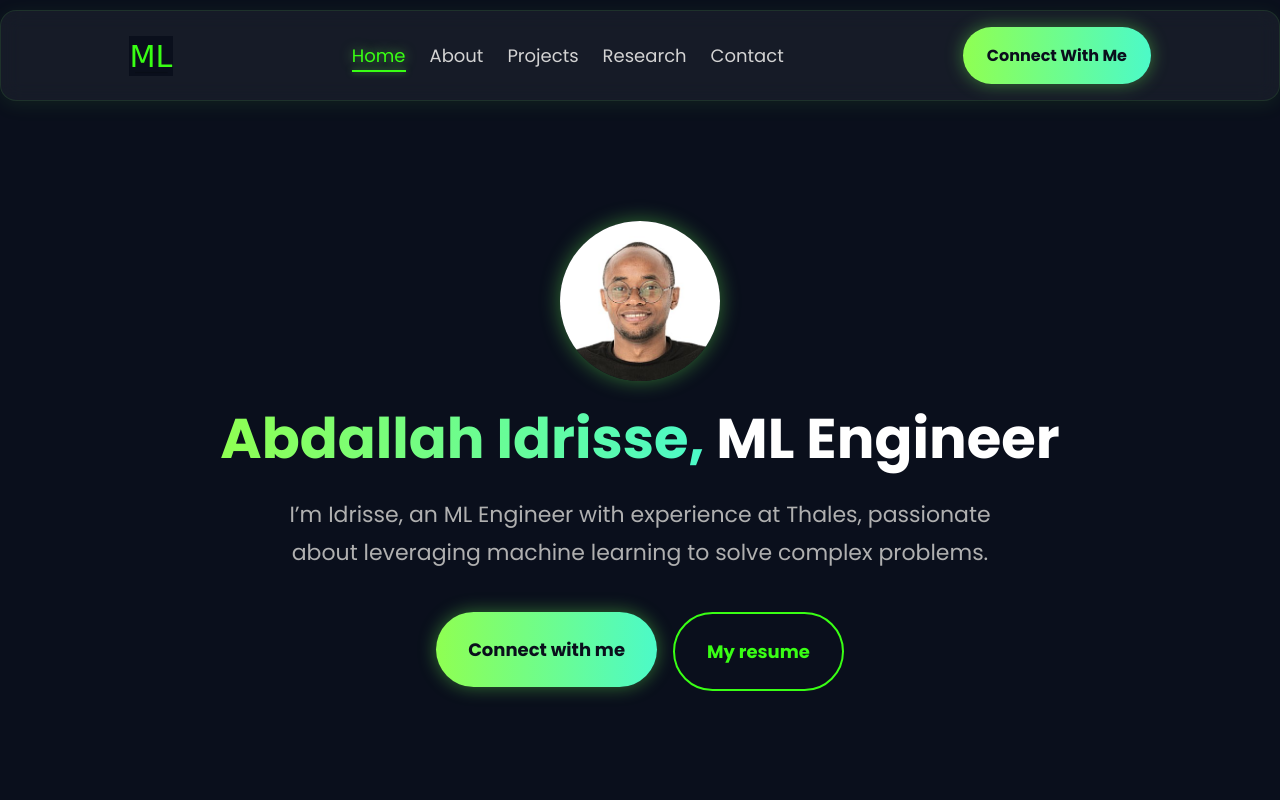
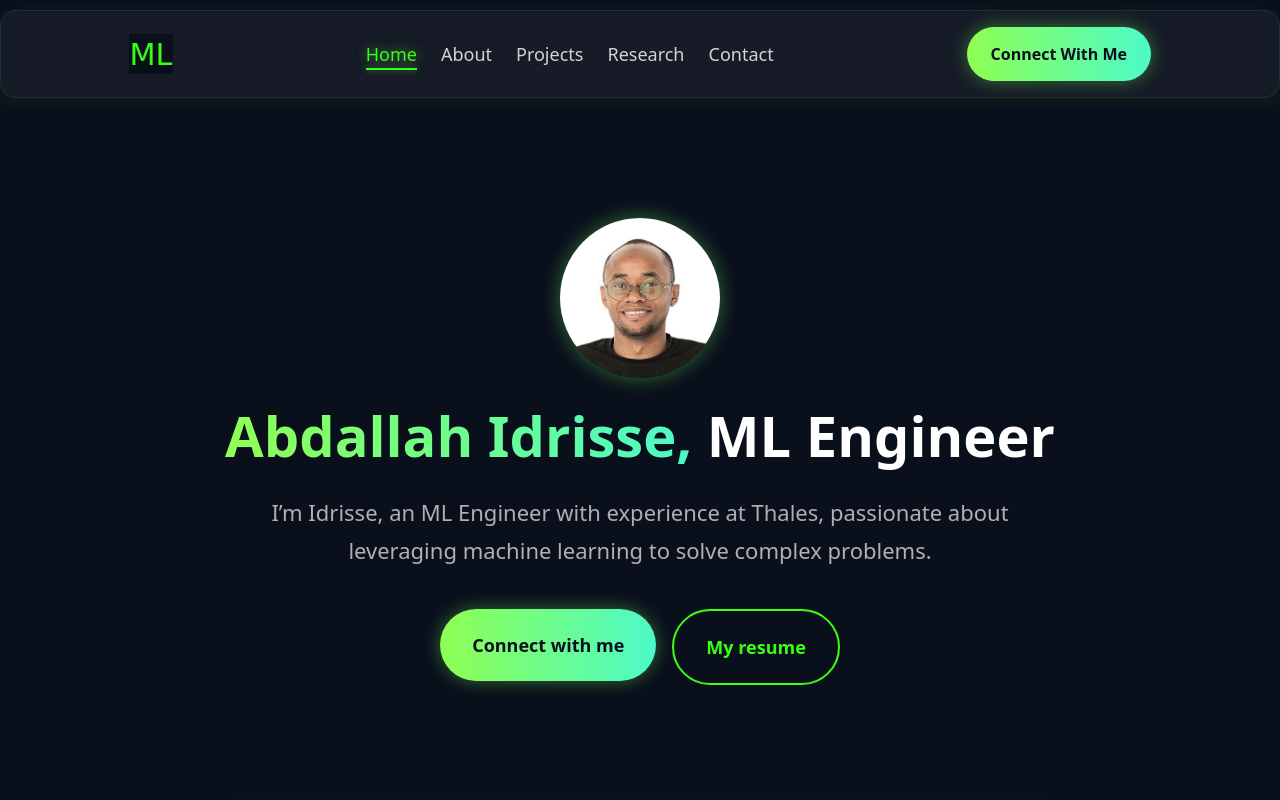
Before and after one commit to IdrisseAA/idrisseaa.github.io, a React (Vite) app: page / in a window 1280 px wide. Shown: the top 800 px of the page. Built offline with nearby package versions, Linux system fonts and the light colour scheme.

Commit message:
Changed the font family

```diff
--- a/src/styles/global.css
+++ b/src/styles/global.css
@@ -1,15 +1,38 @@
-/* Global styles */
-@import url('https://fonts.googleapis.com/css2?family=Poppins:wght@400;700&family=Roboto+Mono:wght@400&display=swap');
+/* 1. Imports - Only import what is strictly necessary */
+@import url('https://fonts.googleapis.com/css2?family=Roboto+Mono:wght@400&display=swap');
 @import url('./reset.css');
 @import url('./variables.css');
 
-h1, h2, h3 {
+/* 2. Base Styles */
+body {
+    background-color: var(--bg-primary);
+    color: var(--white);
+    font-family: var(--font-primary);
+    margin: 0;
+    /* Improves font rendering on macOS and Linux */
+    -webkit-font-smoothing: antialiased;
+    -moz-osx-font-smoothing: grayscale;
+}
+
+/* 3. Typography Hierarchy */
+h1, h2, h3, h4, h5, h6 {
     font-family: var(--font-primary);
     font-weight: 700;
     color: var(--white);
+    margin: 0;
 }
 
 p {
+    font-family: var(--font-primary);
     font-size: 16px;
+    line-height: 1.6; /* Improved readability for descriptions */
     color: var(--text-soft);
+    margin: 0;
 }
+
+/* 4. Utility for the React Root */
+#root {
+    min-height: 100vh;
+    display: flex;
+    flex-direction: column;
+}
--- a/src/styles/variables.css
+++ b/src/styles/variables.css
@@ -12,8 +12,9 @@
     --bg-tertiary: #1c1c1c;
     --white: #FFFFFF;
 
-    /* Typography */
-    --font-primary: 'Poppins', sans-serif;
+    /* Typography - The System Font Stack */
+    /* This ensures zero-load time and high stability */
+    --font-primary: system-ui, -apple-system, BlinkMacSystemFont, "Segoe UI", Roboto, Helvetica, Arial, sans-serif;
     --font-mono: 'Roboto Mono', monospace;
 
     /* Spacing */
@@ -21,6 +22,7 @@
     --space-sm: 16px;
     --space-md: 24px;
     --space-lg: 32px;
+    --space-xl: 60px; /* Added for section breathing room */
 
     /* Border Radius */
     --radius-button: 50px;
```
